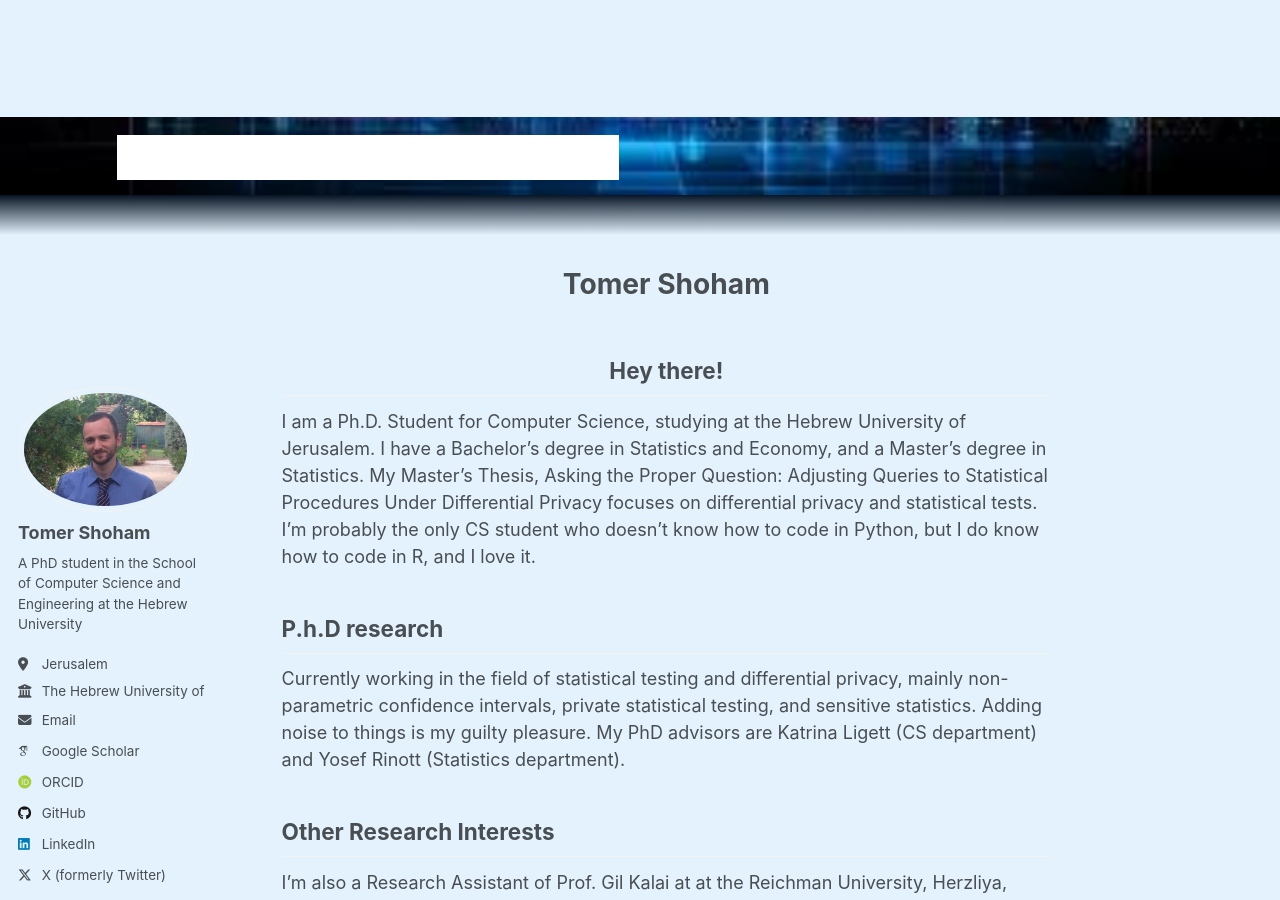
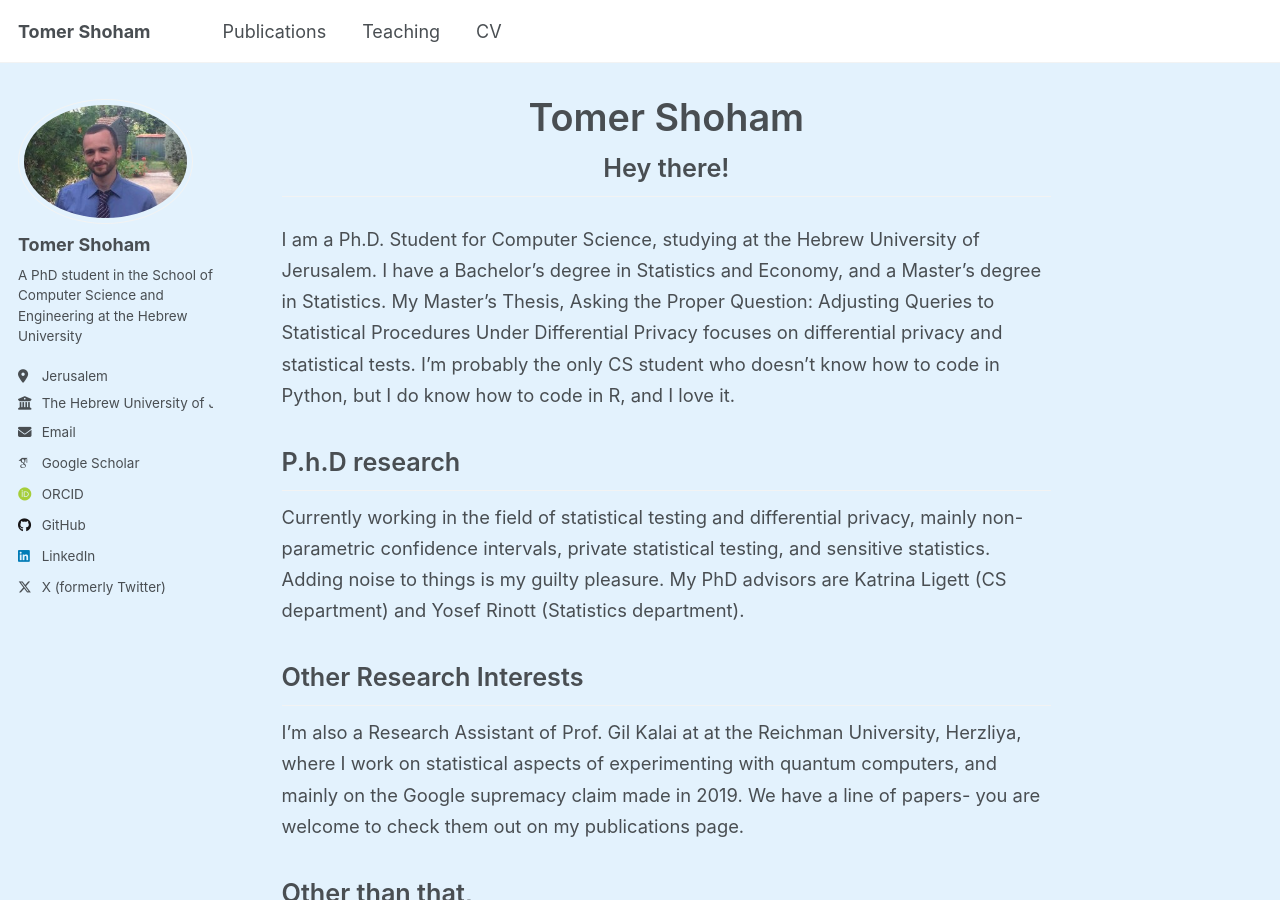
Before and after one commit to TomerShoham1/TomerShoham1.github.io, a Jekyll site: the page built from _pages/about.md, in a window 1280 px wide and 900 px high. Built offline with Jekyll 4.4.1, drawn with Linux system fonts in a browser that asks for light colours; some web fonts are replaced; a script that is not in the unit is left out.

Commit message:
fixing bugs

```diff
--- a/assets/css/main.scss
+++ b/assets/css/main.scss
@@ -50,82 +50,12 @@
   background-color: #e3f2fd;
 }
 
-/* 2. Masthead: dark strip with optional banner image */
-.masthead {
-  position: relative;
-  background-color: #071424;                 /* dark blue fallback */
-  background-image: url("/images/header.jpg"); /* banner image (optional) */
-  background-size: cover;
-  background-position: center bottom;
-  background-repeat: no-repeat;
-  border-bottom: none;
-}
-
-/* Gentle fade from header into body */
-.masthead::after {
-  content: "";
-  position: absolute;
-  left: 0;
-  right: 0;
-  bottom: -1px;
-  height: 40px;
-  background: linear-gradient(to bottom,
-                              rgba(7, 20, 36, 0.95),
-                              #e3f2fd);
-  pointer-events: none;
-}
-
-/* 3. Header content container (no white bar) */
-.masthead__inner-wrap {
-  position: relative;
-  max-width: 1100px;
-  margin: 0 auto;
-  padding: 1rem 1.5rem 3rem;
-  background: transparent !important;
-  box-shadow: none !important;
-}
-
-/* 4. Navigation bar: remove white background everywhere */
-.masthead .greedy-nav,
-.masthead .greedy-nav::before,
-.masthead .greedy-nav .visible-links,
-.masthead .greedy-nav .hidden-links {
-  background: transparent !important;
-  box-shadow: none !important;
-}
-
-/* 5. Make site title + menu items white */
-.masthead .site-title,
-.masthead .greedy-nav a,
-.masthead .masthead__menu-item > a {
-  color: #ffffff !important;
-  background: transparent !important;
-}
-
-/* Hover style for nav items */
-.masthead .greedy-nav a:hover,
-.masthead .masthead__menu-item > a:hover {
-  text-decoration: underline;
-  background-color: rgba(255, 255, 255, 0.12) !important;
-}
-
-/* Hamburger button (for small screens) */
-.masthead .greedy-nav button {
-  background: transparent !important;
-  border-radius: 4px;
-  border: 1px solid rgba(255, 255, 255, 0.8);
-  color: #ffffff !important;
-}
-
-/* Dropdown menu when hamburger is open */
-.masthead .greedy-nav .hidden-links {
-  background-color: #071424 !important;
-  border-radius: 4px;
-}
-
-/* 6. Center page titles and content column */
+/* 2. Center page titles and content column */
 .page__title {
   text-align: center;
+  font-size: 2.1rem;
+  font-weight: 600;
+  margin-bottom: 0.5rem;
 }
 
 .page__content {
@@ -136,15 +66,38 @@
 /* Center the first H2 on the home page ("Hey there!") */
 .page__content > h2:first-of-type {
   text-align: center;
+  font-size: 1.4rem;
+  font-weight: 600;
+  margin-top: 0.4rem;
+  margin-bottom: 1.5rem;
 }
 
-/* 7. Remove sticky behavior from sidebar (back to default scrolling) */
-.sidebar {
-  position: static;
-  top: auto;
+/* 3. Slightly nicer body text */
+.page__content p {
+  line-height: 1.7;
+  font-size: 1.02rem;
 }
 
-/* 8. Hide any dark-mode toggle icons (if still present) */
+/* 4. Section headings */
+.page__content h2 {
+  font-size: 1.4rem;
+  margin-top: 2rem;
+  margin-bottom: 0.6rem;
+  font-weight: 600;
+}
+
+/* 5. Links color (site-wide) */
+a {
+  color: #1e88e5;
+}
+
+a:hover,
+a:focus {
+  color: #1565c0;
+  text-decoration: underline;
+}
+
+/* 6. Hide any dark-mode toggle icons */
 #theme-toggle,
 #mode-toggle,
 .dark-theme-toggle {
```
